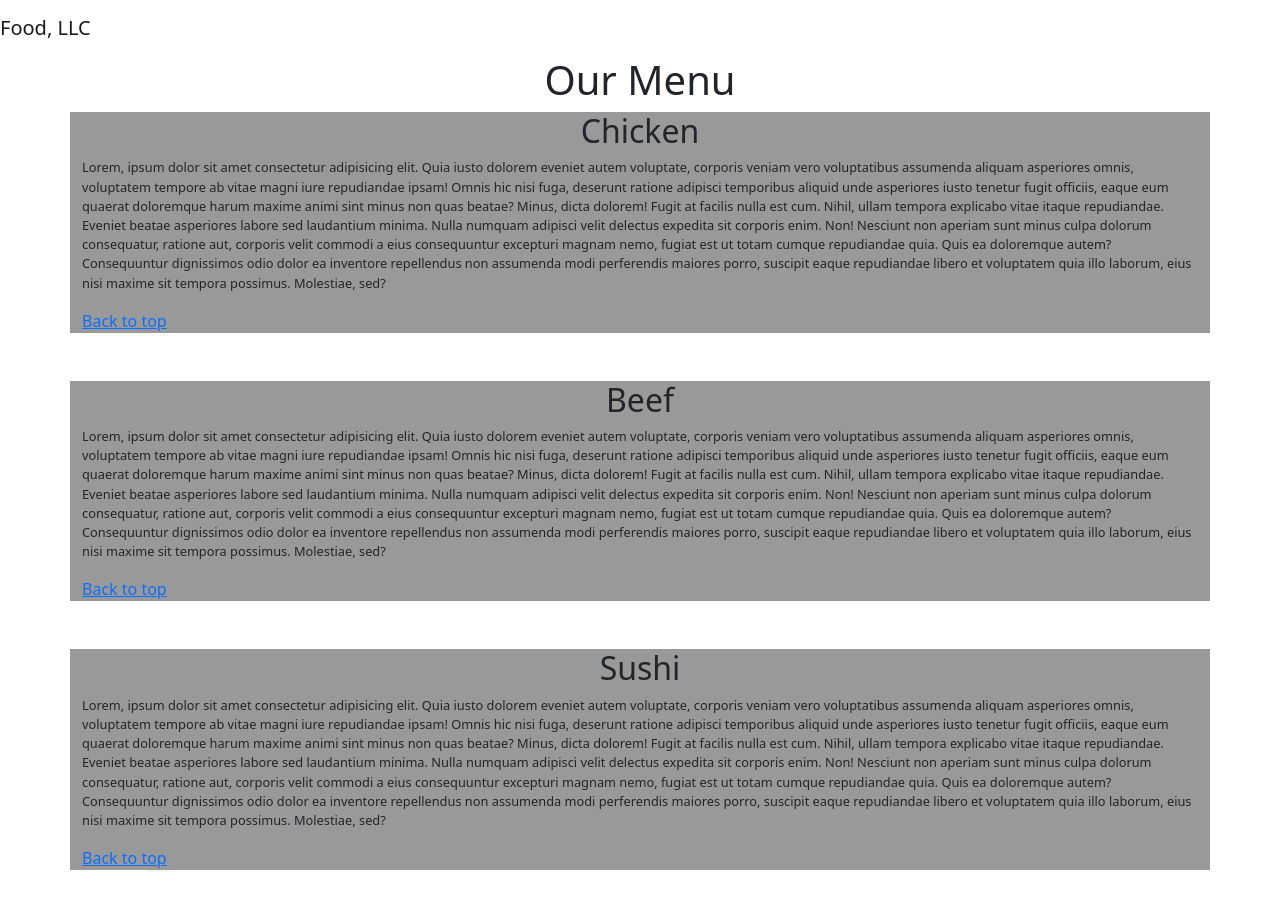
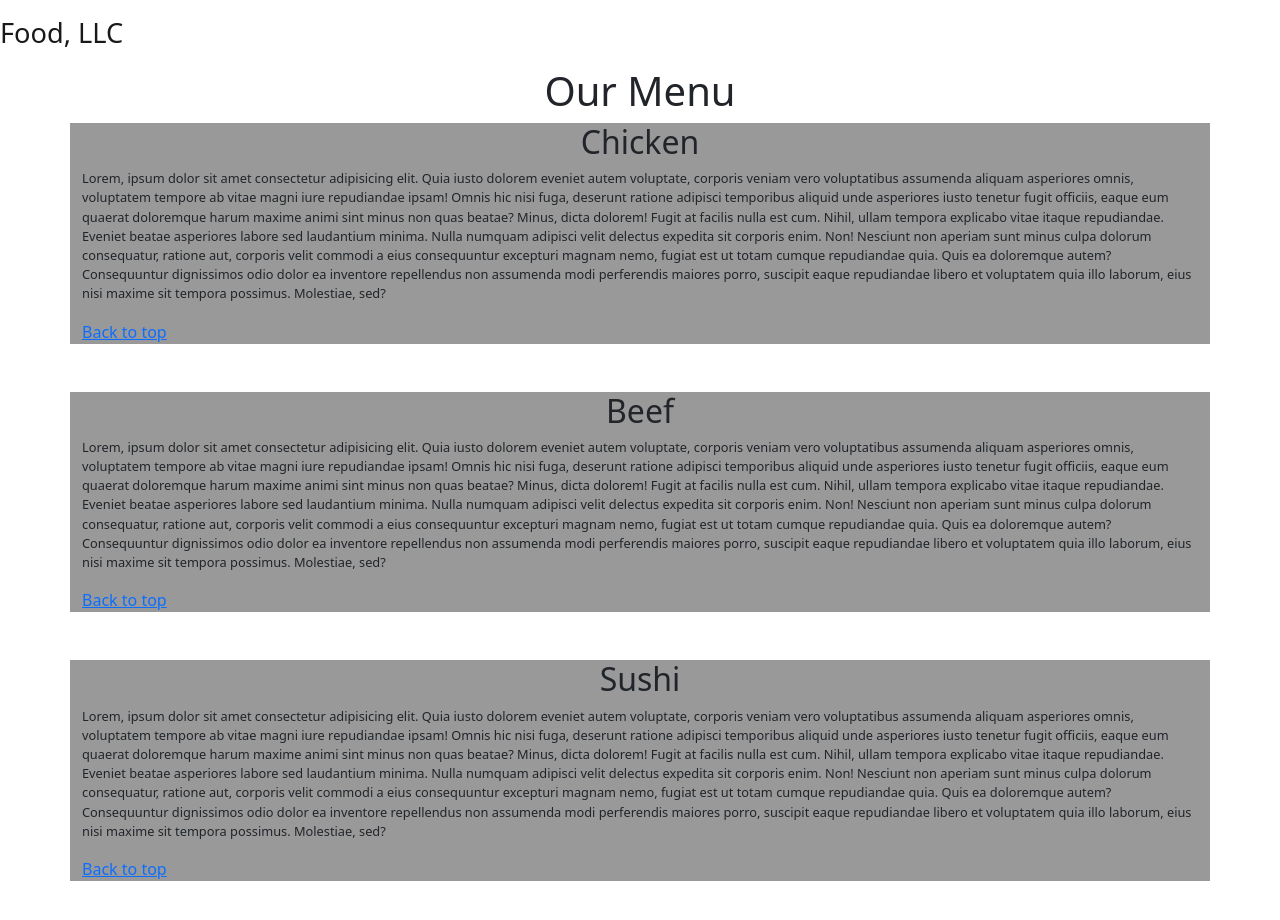
Before and after one commit to IraPolchanin/module3-solution, a plain HTML site: page index.html in a window 1280 px wide. Drawn offline with nearby package versions, Linux system fonts and the light colour scheme.

Commit message:
styled navbar-brend

```diff
--- a/css/style.css
+++ b/css/style.css
@@ -1,6 +1,10 @@
 html{
     margin: 0;
     padding: 0;
+}
+.navbar-brand{
+    font-weight: 500;
+    font-size: 1.7em;
 }
 #nav-list a {
     text-align: center;
```
